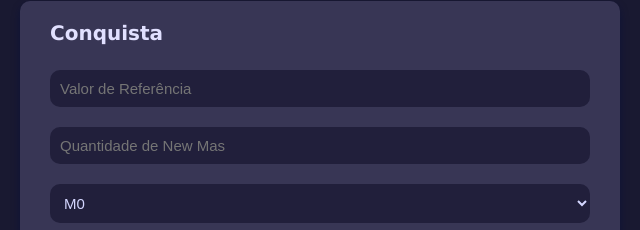
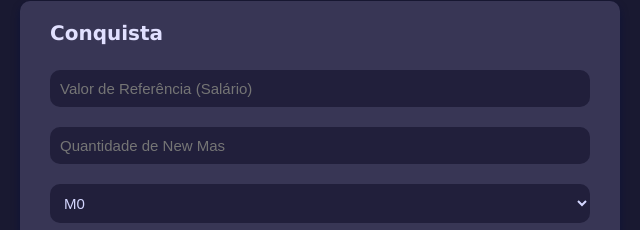
Before and after one commit to RafaelGermano05/calculadora-comissionamento, a plain HTML site: page index.html in a window 1280 px wide. Shown: the part 223-453 px from the top of the page, 320-960 px from the left. Drawn offline with nearby package versions, Linux system fonts and the light colour scheme.

Commit message:
(salário) no input do valor de referencia

```diff
--- a/assets/script.js
+++ b/assets/script.js
@@ -225,7 +225,7 @@ function calcularAceleradorQualidade() {
     return 0;
 }
 
-// Função para calcular o
+
 function calcularAceleradorVolume() {
     const ponderadoMedio = removerFormatacaoMoeda(document.getElementById("ponderado-medio").value);
     if (ponderadoMedio >= 200000 && ponderadoMedio <= 300000) return resultadoSafra * 0.20;
--- a/index.html
+++ b/index.html
@@ -18,7 +18,7 @@
 
         <div class="container">
             <h2>Conquista</h2>
-            <input type="number" id="valor-referencia" placeholder="Valor de Referência" required>
+            <input type="number" id="valor-referencia" placeholder="Valor de Referência (Salário)" required>
             <input type="number" id="new-mas" placeholder="Quantidade de New Mas" required>
             <select id="categoria">
                 <option value="m0">M0</option>
```
